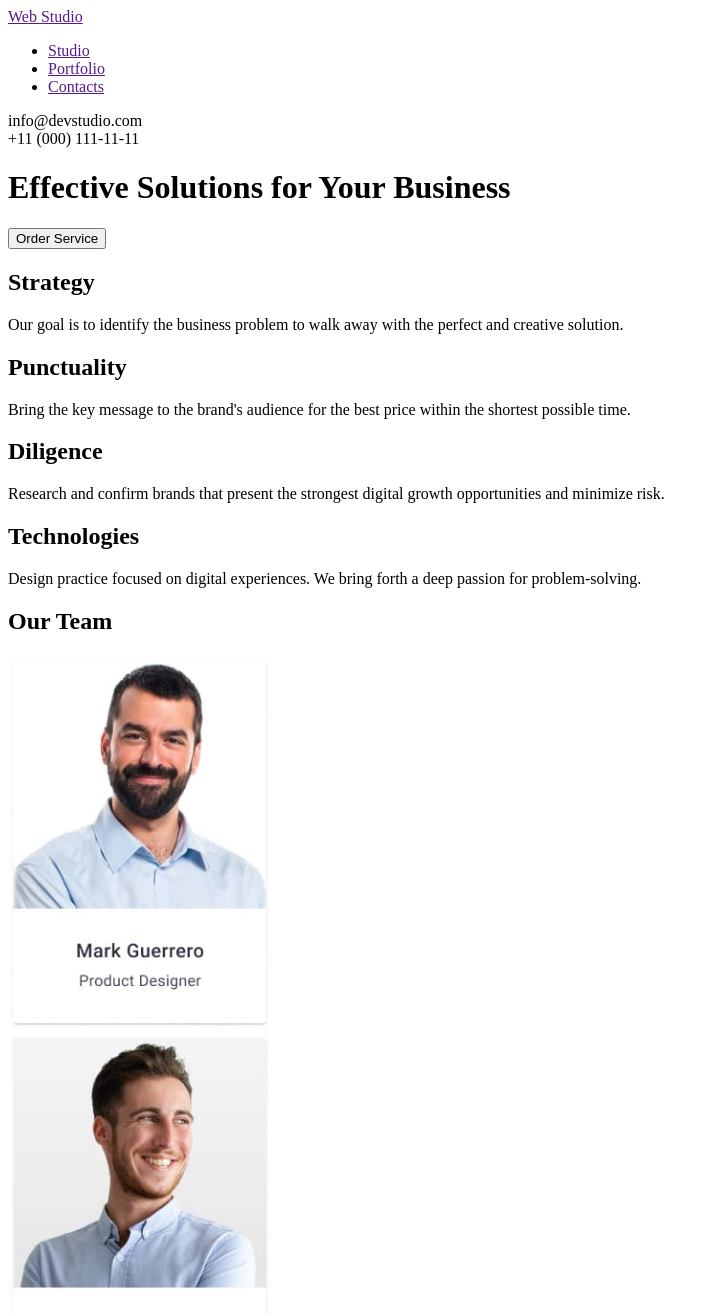
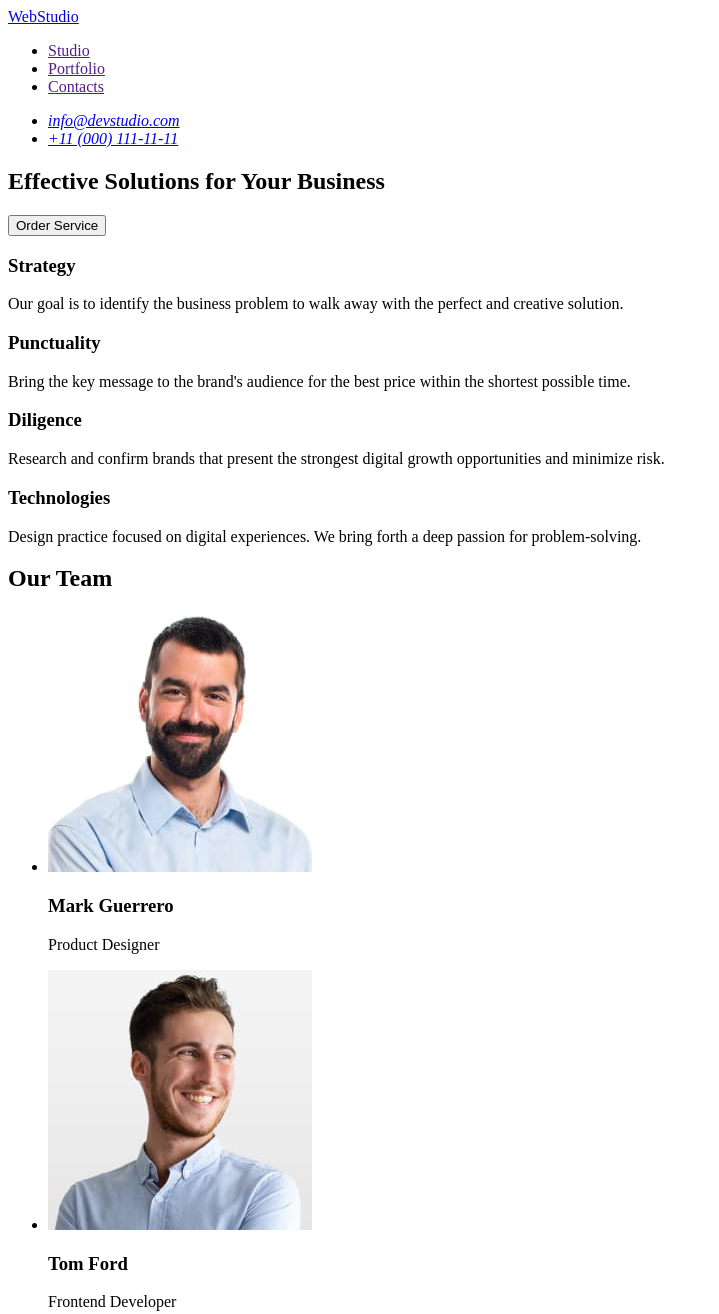
Before and after one commit to Kholodaet/goit-markup-hw-01, a plain HTML site: page index.html in a window 1280 px wide. Shown: the top 1314 px of the page, without its empty margins (0-719 px from the left). Drawn offline with Linux system fonts and the light colour scheme.

Commit message:
absolutelynew

```diff
--- a/index.html
+++ b/index.html
@@ -7,8 +7,8 @@
   </head>
   <body>
     <header>
-      <a href="">Web Studio</a>
       <nav>
+        <a href="/index.html">WebStudio</a>
         <ul>
           <li>
             <a href=""> Studio </a>
@@ -21,52 +21,69 @@
           </li>
         </ul>
       </nav>
-      <div class="contact-info">
-        <div class="email">info@devstudio.com</div>
-        <div class="phone">+11 (000) 111-11-11</div>
-      </div>
+      <address>
+        <ul>
+          <li>
+            <a href="”mailto:info@devstudio.com”">info@devstudio.com</a>
+          </li>
+          <li>
+            <a href="tel:+110001111111">+11 (000) 111-11-11</a>
+          </li>
+        </ul>
+      </address>
     </header>
     <main>
+      <section>
         <h1>Effective Solutions for Your Business</h1>
         <button type="button">Order Service</button>
-      <section class="section">
-        <h2>Strategy</h2>
+      </section>
+      <section>
+        <h3>Strategy</h3>
+        <p>
           Our goal is to identify the business problem to walk away with the
           perfect and creative solution.
-      </section>
-      <section class="section">
-        <h2>Punctuality</h2>
-        Bring the key message to the brand's audience for the best price within
-        the shortest possible time.
-      </section>
-      <section class="section">
-        <h2>Diligence</h2>
+        </p>
+        <h3>Punctuality</h3>
+        <p>
+          Bring the key message to the brand's audience for the best price
+          within the shortest possible time.
+        </p>
+        <h3>Diligence</h3>
+        <p>
           Research and confirm brands that present the strongest digital growth
           opportunities and minimize risk.
-      </section>
-      <section class="section">
-        <h2>Technologies</h2>
+        </p>
+        <h3>Technologies</h3>
+        <p>
           Design practice focused on digital experiences. We bring forth a deep
           passion for problem-solving.
+        </p>
       </section>
-      <section class="section">
+      <section>
         <h2>Our Team</h2>
+        <ul>
+            <li>
+          <img src="images/team1.jpg" alt="mark" width="264" />
+          <h3>Mark Guerrero</h3>
+          <p>Product Designer</p>
+     </li>
+        <li>
+          <img src="images/team2.jpg" alt="tom" width="264" />
+          <h3>Tom Ford</h3>
+          <p>Frontend Developer</p>
+        </li>
+<li>
+          <img src="images/team3.jpg" alt="camila" width="264" />
+          <h3>Camila Garcia</h3>
+          <p>Marketing</p>
+        </li>
         <div class="team-member">
-          <img src="images/teamcard1.jpg" alt="mark" width="264" />
-        </div>
-        <div class="team-member">
-          <img src="images/teamcard2.jpg" alt="tom" width="264" />
-        </div>
-        <div class="team-member">
-          <img src="images/teamcard3.jpg" alt="camila" width="264" />
-        </div>
-        <div class="team-member">
-          <img src="images/teamcard4.jpg" alt="daniel" width="264" />
-        </div>
+          <img src="images/team4.jpg" alt="daniel" width="264" />
+       </ul>
       </section>
     </main>
     <footer>
-      <a href="">Web Studio</a>
+      <a href="./index.html">WebStudio</a>
       <p>
         Increase the flow of customers and sales for your business with digital
         marketing & growth solutions.
```
Also changed, not shown: images/team1.jpg (added), images/team2.jpg (added), images/team3.jpg (added), images/team4.jpg (added), images/teamcard1.jpg (deleted), images/teamcard2.jpg (deleted), images/teamcard3.jpg (deleted), images/teamcard4.jpg (deleted), 2 other files. Lines whose indentation alone changed are shown as unchanged.
